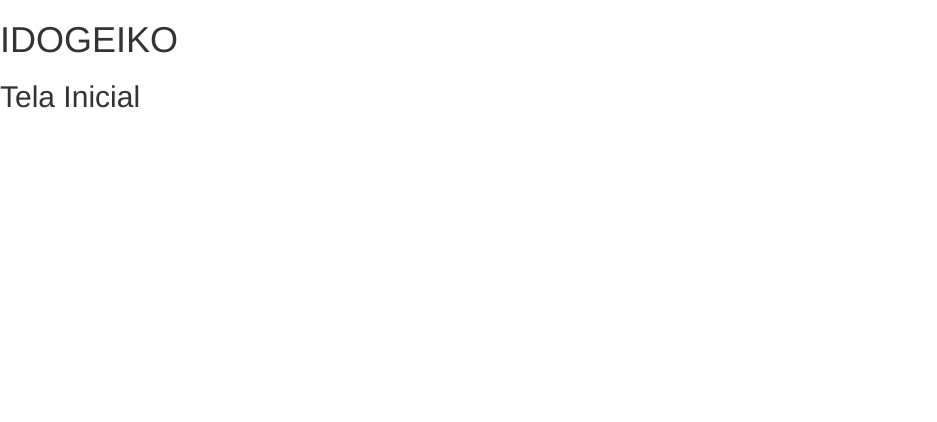
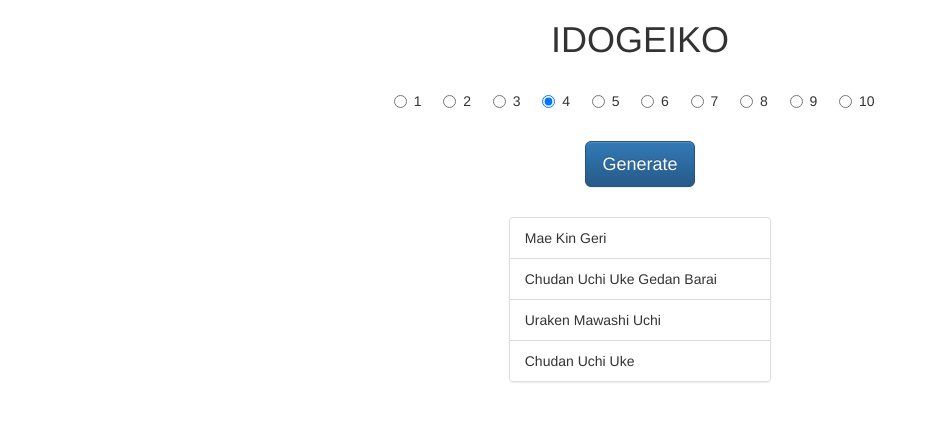
Before and after one commit to brucelucien/idogeiko, an Angular app: page /home in a window 1280 px wide. Shown: the top 422 px of the page, without its empty margins (0-937 px from the left). Built offline with nearby package versions, Linux system fonts and the light colour scheme.

Commit message:
Primeira versão com geração de idogeiko por escolha aleatória de movimentos entre os movimentos do kihon.

```diff
--- a/src/app/app.component.html
+++ b/src/app/app.component.html
@@ -1,2 +1,8 @@
-<h1>IDOGEIKO</h1>
-<router-outlet></router-outlet>
+<div class="container">
+    <div class="row">
+        <div class="col-md-12">
+            <h1 class="text-center">IDOGEIKO</h1>
+        </div>
+    </div>
+    <router-outlet></router-outlet>
+</div>
--- /dev/null
+++ b/src/app/domain/movimento-repository.service.ts
@@ -0,0 +1,59 @@
+import { Injectable } from '@angular/core';
+
+import { Movimento } from "./movimento";
+import { Afirmacao } from "../infrastructure/afirmacao.enum";
+
+@Injectable()
+export class MovimentoRepositoryService {
+
+  private movimentos: Array<Movimento> = [
+    new Movimento(1, 'seiken chudan tsuki', Afirmacao.SIM),
+    new Movimento(2, 'seiken jodan tsuki', Afirmacao.SIM),
+    new Movimento(3, 'uraken gamen uchi', Afirmacao.SIM),
+    new Movimento(4, 'uraken sayu uchi', Afirmacao.SIM),
+    new Movimento(5, 'uraken hizo uchi', Afirmacao.SIM),
+    new Movimento(6, 'uraken mawashi uchi', Afirmacao.SIM),
+    new Movimento(7, 'seiken ago uchi', Afirmacao.SIM),
+    new Movimento(8, 'seiken shita tsuki', Afirmacao.SIM),
+    new Movimento(9, 'hiji yoko uchi', Afirmacao.SIM),
+    new Movimento(10, 'jodan uke', Afirmacao.SIM),
+    new Movimento(11, 'chudan soto uke', Afirmacao.SIM),
+    new Movimento(12, 'chudan uchi uke', Afirmacao.SIM),
+    new Movimento(13, 'gedan barai', Afirmacao.SIM),
+    new Movimento(14, 'chudan uchi uke gedan barai', Afirmacao.SIM),
+    new Movimento(15, 'shuto gammen uchi', Afirmacao.SIM),
+    new Movimento(16, 'shuto sakotsu uchi', Afirmacao.SIM),
+    new Movimento(17, 'shuto sakotsu uchi komi', Afirmacao.SIM),
+    new Movimento(18, 'shuto uchi uchi', Afirmacao.SIM),
+    new Movimento(19, 'shuto hizo uchi', Afirmacao.SIM),
+    new Movimento(20, 'mae keage', Afirmacao.SIM),
+    new Movimento(21, 'uchi mawashi geri', Afirmacao.SIM),
+    new Movimento(22, 'soto mawashi geri', Afirmacao.SIM),
+    new Movimento(23, 'hiza geri', Afirmacao.SIM),
+    new Movimento(24, 'mae kin geri', Afirmacao.SIM),
+    new Movimento(25, 'mae geri', Afirmacao.SIM),
+    new Movimento(26, 'mawashi geri', Afirmacao.SIM),
+    new Movimento(27, 'yoko keage', Afirmacao.SIM),
+    new Movimento(28, 'kansetsu geri', Afirmacao.SIM),
+    new Movimento(29, 'yoko geri', Afirmacao.SIM),
+    new Movimento(30, 'ushiro geri', Afirmacao.SIM)
+  ];
+
+  public constructor() {
+  }
+
+  public escolherUmaSequenciaAleatoriaDeMovimentos(qtdMovimentosEmUmaSequencia: number): Array<Movimento> {
+    let escolhidos: Array<Movimento> = [];
+    for (let cont = 1; cont <= qtdMovimentosEmUmaSequencia; cont++) {
+      let indice: number = 0;
+      let correto: boolean = false;
+      while (!correto) {
+        indice = (Math.ceil(Math.random() * 100) - 1);
+        correto = (indice >= 0) && (indice < this.movimentos.length);
+      }
+      escolhidos.push(this.movimentos[indice]);
+    }
+    return escolhidos;
+  }
+
+}
--- /dev/null
+++ b/src/app/domain/movimento.ts
@@ -0,0 +1,12 @@
+import { Afirmacao } from "../infrastructure/afirmacao.enum";
+
+export class Movimento {
+
+    public constructor(
+        private id: number = -1,
+        private descricao: string = '',
+        private estaNoKihon: Afirmacao = Afirmacao.NAO_INFORMADO
+    ) {
+    }
+
+}
--- /dev/null
+++ b/src/app/infrastructure/afirmacao.enum.ts
@@ -0,0 +1,5 @@
+export enum Afirmacao {
+    NAO_INFORMADO,
+    SIM,
+    NAO
+}
--- /dev/null
+++ b/src/app/interfaces/gerador-de-sequencias/gerador-de-sequencias.component.html
@@ -0,0 +1,29 @@
+<div class="row">
+  <div class="col-md-12">
+    <br>
+    <p class="text-center">
+      <label class="radio-inline" *ngFor="let valor of quantidadesAEscolher">
+        <input type="radio" name="quantidadeEscolhida" [value]="valor" [checked]="valor == quantidadeMarcadaComoDefault" (click)="registrarValorEscolhido(valor)"> {{ valor }} &nbsp;&nbsp;
+      </label>
+    </p>
+    <br>
+  </div>
+</div>
+<div class="row">
+  <div class="col-md-12">
+    <p class="text-center">
+      <button class="btn btn-primary btn-lg" (click)="gerarIdogeiko()">Generate</button>
+    </p>
+    <br>
+  </div>
+</div>
+<div class="row">
+  <div class="col-md-6 col-md-offset-3">
+    <ul class="list-group">
+      <li *ngFor="let movimento of idogeiko" class="list-group-item text-capitalize">
+        {{ movimento.descricao }}
+      </li>
+    </ul>
+    <br>
+  </div>
+</div>
--- /dev/null
+++ b/src/app/interfaces/gerador-de-sequencias/gerador-de-sequencias.component.ts
@@ -0,0 +1,36 @@
+import { Component, OnInit } from '@angular/core';
+
+import { Movimento } from "../../domain/movimento";
+import { MovimentoRepositoryService } from "../../domain/movimento-repository.service";
+
+@Component({
+  selector: 'idk-gerador-de-sequencias',
+  templateUrl: './gerador-de-sequencias.component.html',
+  styleUrls: ['./gerador-de-sequencias.component.css']
+})
+export class GeradorDeSequenciasComponent implements OnInit {
+
+  private quantidadeMarcadaComoDefault: number = 4;
+
+  private idogeiko: Array<Movimento> = undefined;
+  private quantidadesAEscolher: Array<number> = [1, 2, 3, 4, 5, 6, 7, 8, 9, 10];
+  private quantidadeDesejadaPeloUsuario: number = this.quantidadeMarcadaComoDefault;
+
+  public constructor(
+    private repositorioDeMovimentos: MovimentoRepositoryService
+  ) {
+  }
+
+  public ngOnInit(): void {
+    this.gerarIdogeiko();
+  }
+
+  public gerarIdogeiko(): void {
+    this.idogeiko = this.repositorioDeMovimentos.escolherUmaSequenciaAleatoriaDeMovimentos(this.quantidadeDesejadaPeloUsuario);
+  }
+
+  public registrarValorEscolhido(valor: number) {
+    this.quantidadeDesejadaPeloUsuario = valor;
+  }
+
+}
--- a/src/app/interfaces/tela-inicial/tela-inicial.component.html
+++ b/src/app/interfaces/tela-inicial/tela-inicial.component.html
@@ -1 +1,5 @@
-<h2>Tela Inicial</h2>
+<div class="row">
+    <div class="col-md-6 col-md-offset-3">
+        <idk-gerador-de-sequencias></idk-gerador-de-sequencias>
+    </div>
+</div>
--- a/src/app/interfaces/tela-inicial/tela-inicial.component.ts
+++ b/src/app/interfaces/tela-inicial/tela-inicial.component.ts
@@ -7,9 +7,9 @@ import { Component, OnInit } from '@angular/core';
 })
 export class TelaInicialComponent implements OnInit {
 
-  constructor() { }
+  public constructor() { }
 
-  ngOnInit() {
+  public ngOnInit(): void {
   }
 
 }
```
Also changed, not shown: src/app/app.module.ts (+7 -2 lines), src/app/interfaces/gerador-de-sequencias/gerador-de-sequencias.component.css (added), 2 other files (tests, documents, lock files or other folders).
